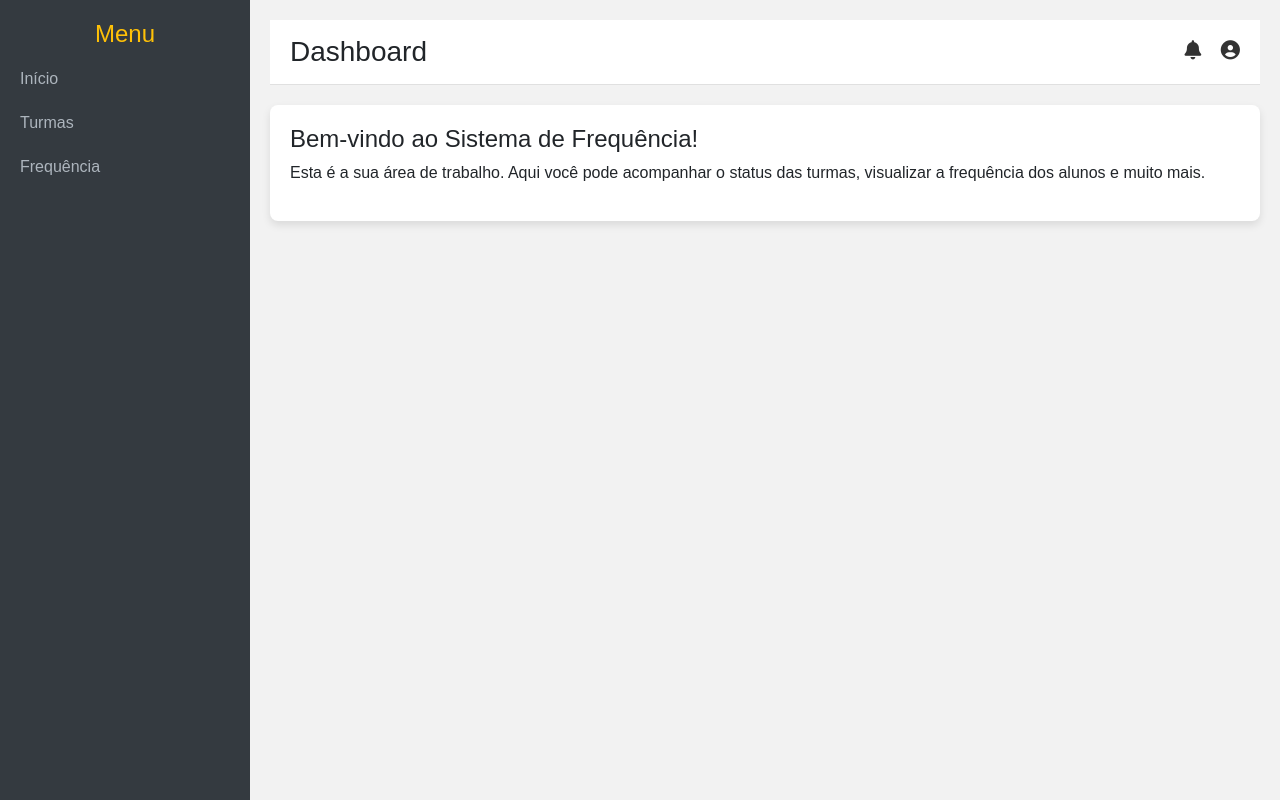
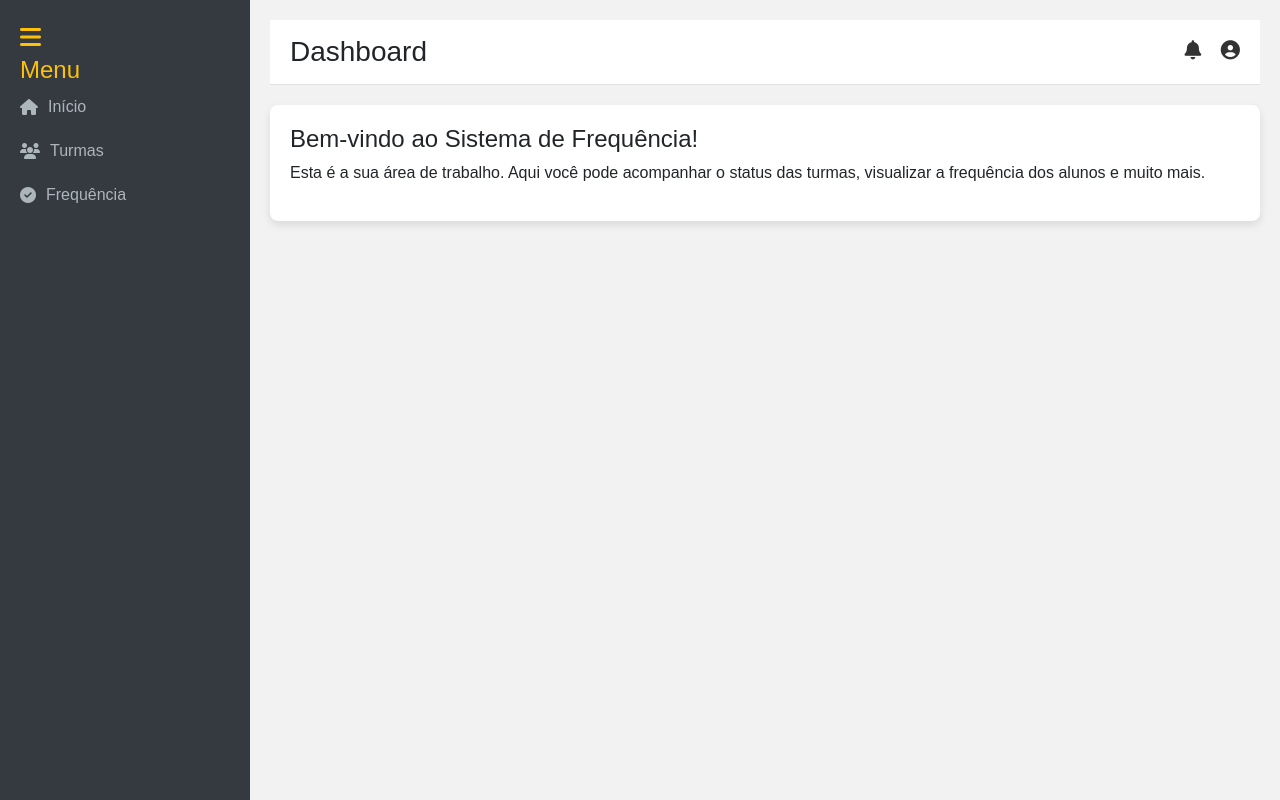
Before and after one commit to marcelocunhaejovem/sistema_frequencia, a Django app: page / in a window 1280 px wide. Run offline with Django 4.2, Linux system fonts and the light colour scheme; a user stored in the database is signed in; some libraries are stand-ins or nearby versions.

Commit message:
Update home.html

```diff
--- a/controle_frequencia/templates/controle_frequencia/home.html
+++ b/controle_frequencia/templates/controle_frequencia/home.html
@@ -22,6 +22,25 @@
             position: fixed;
             top: 0;
             left: 0;
+            transition: width 0.3s;
+        }
+        .sidebar.collapsed {
+            width: 60px;
+        }
+        .sidebar h4, .sidebar .nav-link span {
+            display: inline;
+            transition: opacity 0.3s;
+        }
+        .sidebar.collapsed h4, .sidebar.collapsed .nav-link span {
+            opacity: 0;
+        }
+        .sidebar.collapsed .nav-link {
+            justify-content: center;
+        }
+        .sidebar-toggle {
+            cursor: pointer;
+            color: #ffc107;
+            font-size: 1.5em;
         }
         .sidebar h4 {
             text-align: center;
@@ -31,6 +50,11 @@
             color: #adb5bd;
             padding: 10px 0;
             font-weight: 500;
+            display: flex;
+            align-items: center;
+        }
+        .sidebar .nav-link i {
+            margin-right: 10px;
         }
         .sidebar .nav-link:hover {
             color: #ffc107;
@@ -39,6 +63,10 @@
             margin-left: 250px;
             padding: 20px;
             width: 100%;
+            transition: margin-left 0.3s;
+        }
+        .main-content.collapsed {
+            margin-left: 60px;
         }
         .header {
             display: flex;
@@ -68,24 +96,27 @@
 <body>
 
     <!-- Sidebar -->
-    <div class="sidebar">
+    <div class="sidebar" id="sidebar">
+        <div class="sidebar-toggle" onclick="toggleSidebar()">
+            <i class="fas fa-bars"></i>
+        </div>
         <h4>Menu</h4>
         <ul class="nav flex-column">
             <li class="nav-item">
-                <a class="nav-link" href="{% url 'home' %}">Início</a>
+                <a class="nav-link" href="{% url 'home' %}"><i class="fas fa-home"></i> <span>Início</span></a>
             </li>
             <li class="nav-item">
-                <a class="nav-link" href="{% url 'turmas' %}">Turmas</a>
+                <a class="nav-link" href="{% url 'turmas' %}"><i class="fas fa-users"></i> <span>Turmas</span></a>
             </li>
             <li class="nav-item">
-                <a class="nav-link" href="{% url 'frequencia' %}">Frequência</a>
+                <a class="nav-link" href="{% url 'frequencia' %}"><i class="fas fa-check-circle"></i> <span>Frequência</span></a>
             </li>
             <!-- Adicione mais links conforme necessário -->
         </ul>
     </div>
 
     <!-- Main Content -->
-    <div class="main-content">
+    <div class="main-content" id="main-content">
         <!-- Header -->
         <div class="header">
             <h3>Dashboard</h3>
@@ -107,5 +138,13 @@
     <script src="https://cdn.jsdelivr.net/npm/@popperjs/core@2.5.2/dist/umd/popper.min.js"></script>
     <script src="https://stackpath.bootstrapcdn.com/bootstrap/4.5.2/js/bootstrap.min.js"></script>
     <script src="https://kit.fontawesome.com/a076d05399.js"></script>
+    <script>
+        function toggleSidebar() {
+            const sidebar = document.getElementById('sidebar');
+            const mainContent = document.getElementById('main-content');
+            sidebar.classList.toggle('collapsed');
+            mainContent.classList.toggle('collapsed');
+        }
+    </script>
 </body>
 </html>
```
